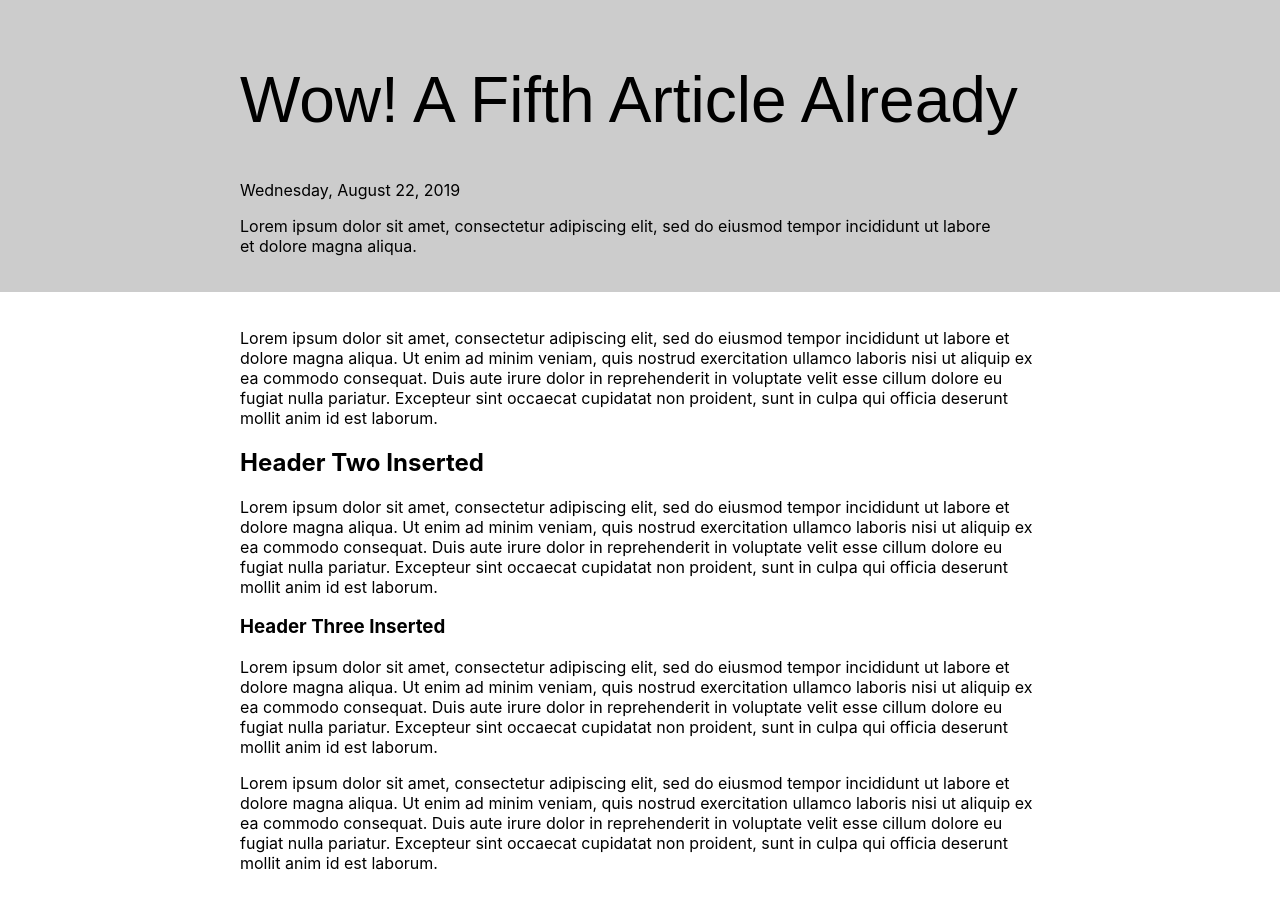
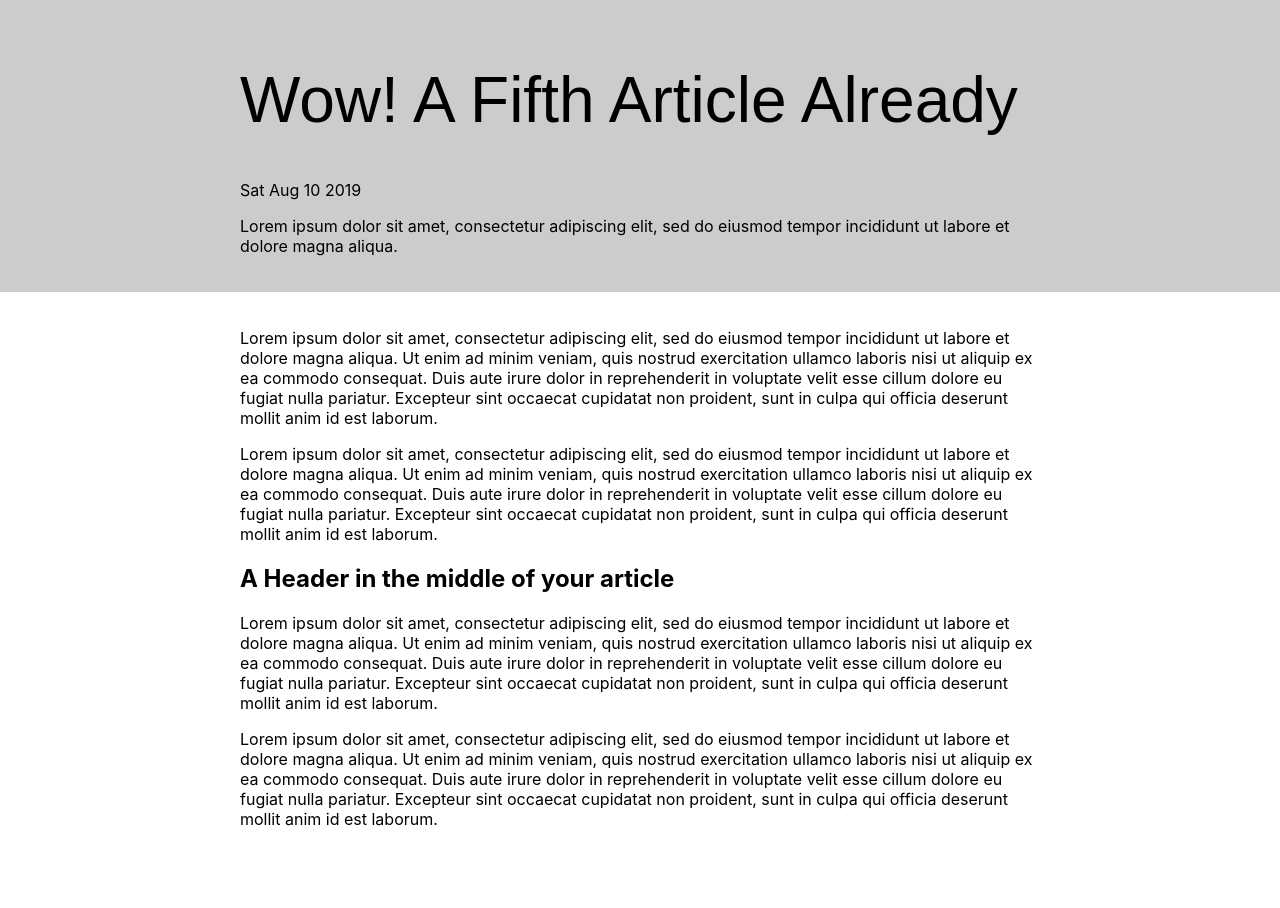
Before and after one commit to tln2007/DW-Exercise-Two, a React (Create React App) app: page /article/article-five in a window 1280 px wide. After the commit the page ends 865 px from the top, so only its background shows below. Built offline with nearby package versions, Linux system fonts and the light colour scheme.

Commit message:
final update

```diff
--- a/src/App.css
+++ b/src/App.css
@@ -39,14 +39,7 @@ h1 {
     font-size: 15px;
 }
 
-.article--header--wrapper {
-    margin: 0 auto;
-    max-width: 800px;
-    padding: 20px;
-    color: black;
-}
-
-.article--content {
+.article--header--wrapper, .article--content {
     margin: 0 auto;
     max-width: 800px;
     padding: 20px;
--- a/src/pages/article.js
+++ b/src/pages/article.js
@@ -28,18 +28,27 @@ function Article () {
                 }}
             >
                 <div className="article--header--wrapper">
-                    <h1>{articleData.title}</h1>
-                    <p>Wednesday, August 22, 2019</p>
-                    <p className="blurb">{articleData.blurb}</p>
+                    <h1 className="article--title">{articleData.title}</h1>
+                    <p className="article--date">{date}</p>
+                    <p className="article--blurb">{articleData.blurb}</p>
                 </div>
             </header>
             <section className="article--content">
-                    <p>Lorem ipsum dolor sit amet, consectetur adipiscing elit, sed do eiusmod tempor incididunt ut labore et dolore magna aliqua. Ut enim ad minim veniam, quis nostrud exercitation ullamco laboris nisi ut aliquip ex ea commodo consequat. Duis aute irure dolor in reprehenderit in voluptate velit esse cillum dolore eu fugiat nulla pariatur. Excepteur sint occaecat cupidatat non proident, sunt in culpa qui officia deserunt mollit anim id est laborum.</p>
-                    <h2>Header Two Inserted</h2>
-                    <p>Lorem ipsum dolor sit amet, consectetur adipiscing elit, sed do eiusmod tempor incididunt ut labore et dolore magna aliqua. Ut enim ad minim veniam, quis nostrud exercitation ullamco laboris nisi ut aliquip ex ea commodo consequat. Duis aute irure dolor in reprehenderit in voluptate velit esse cillum dolore eu fugiat nulla pariatur. Excepteur sint occaecat cupidatat non proident, sunt in culpa qui officia deserunt mollit anim id est laborum.</p>
-                    <h3>Header Three Inserted</h3>
-                    <p>Lorem ipsum dolor sit amet, consectetur adipiscing elit, sed do eiusmod tempor incididunt ut labore et dolore magna aliqua. Ut enim ad minim veniam, quis nostrud exercitation ullamco laboris nisi ut aliquip ex ea commodo consequat. Duis aute irure dolor in reprehenderit in voluptate velit esse cillum dolore eu fugiat nulla pariatur. Excepteur sint occaecat cupidatat non proident, sunt in culpa qui officia deserunt mollit anim id est laborum.</p>
-                    <p>Lorem ipsum dolor sit amet, consectetur adipiscing elit, sed do eiusmod tempor incididunt ut labore et dolore magna aliqua. Ut enim ad minim veniam, quis nostrud exercitation ullamco laboris nisi ut aliquip ex ea commodo consequat. Duis aute irure dolor in reprehenderit in voluptate velit esse cillum dolore eu fugiat nulla pariatur. Excepteur sint occaecat cupidatat non proident, sunt in culpa qui officia deserunt mollit anim id est laborum.</p>
+                {articleData.articleText.map((text, i) => {
+                    const type = text.type;
+                    switch(type) {
+                        case  "p":
+                            return <p key={i}>{text.data}</p>;
+                        case "h1":
+                            return <h1 key={i}>{text.data}</h1>;
+                        case "h2":
+                            return <h2 key={i}>{text.data}</h2>;
+                        case "h3":
+                            return <h3 key={i}>{text.data}</h3>;
+                        default:
+                            return <p>{text.data}</p>;
+                    }
+                })}
             </section>
         </main>
 
```
